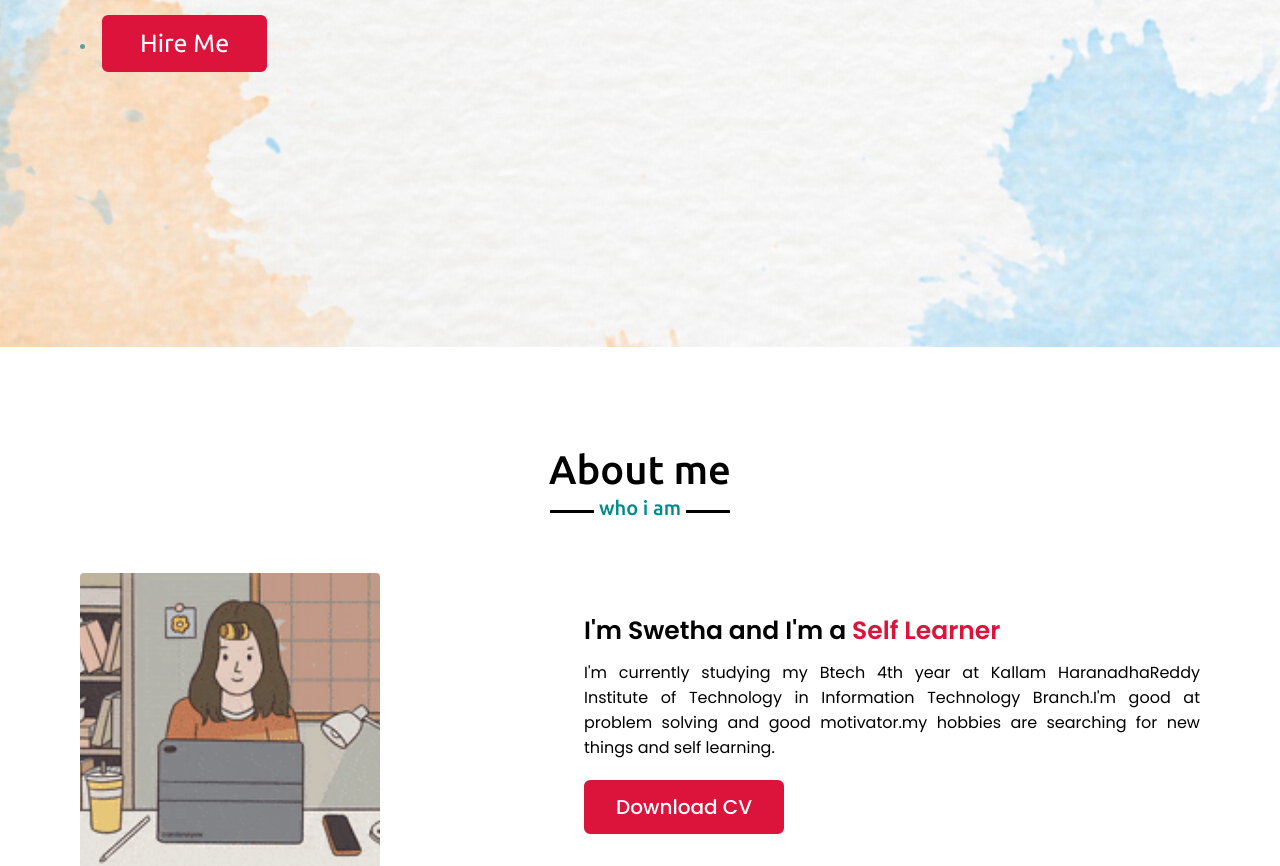
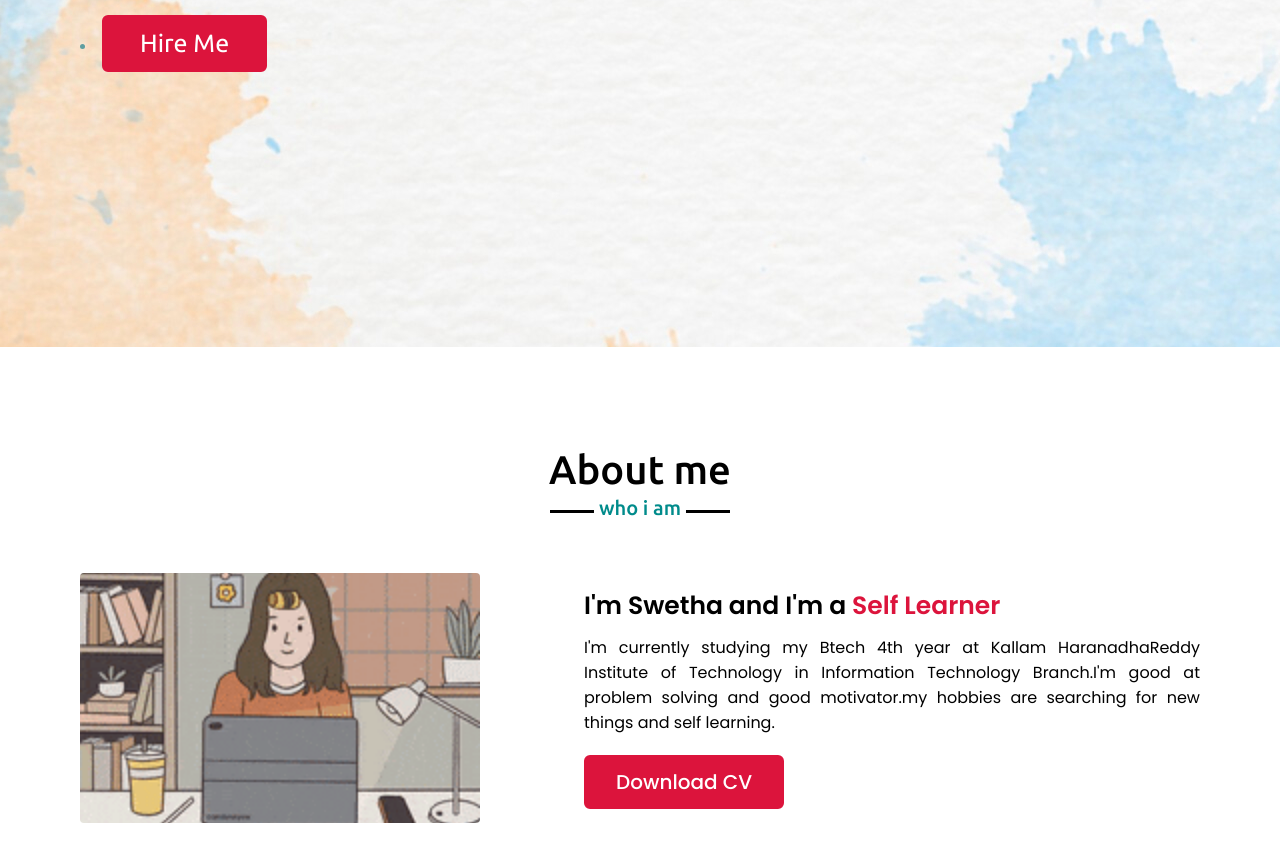
Before and after one commit to swetha1204/portfolio, a plain HTML site: page index.html in a window 1280 px wide. Shown: the part 453-1319 px from the top of the page. Drawn offline with nearby package versions, Linux system fonts and the light colour scheme.

Commit message:
Update style.css

```diff
--- a/style.css
+++ b/style.css
@@ -227,8 +227,8 @@ section .title::after{
     width: 45%;
 }
 .about .about-content .left img{
-    height: 300px;
-    width: 300px;
+    height: 250px;
+    width: 400px;
     object-fit: cover;
     border-radius: 4px;
 }
```
